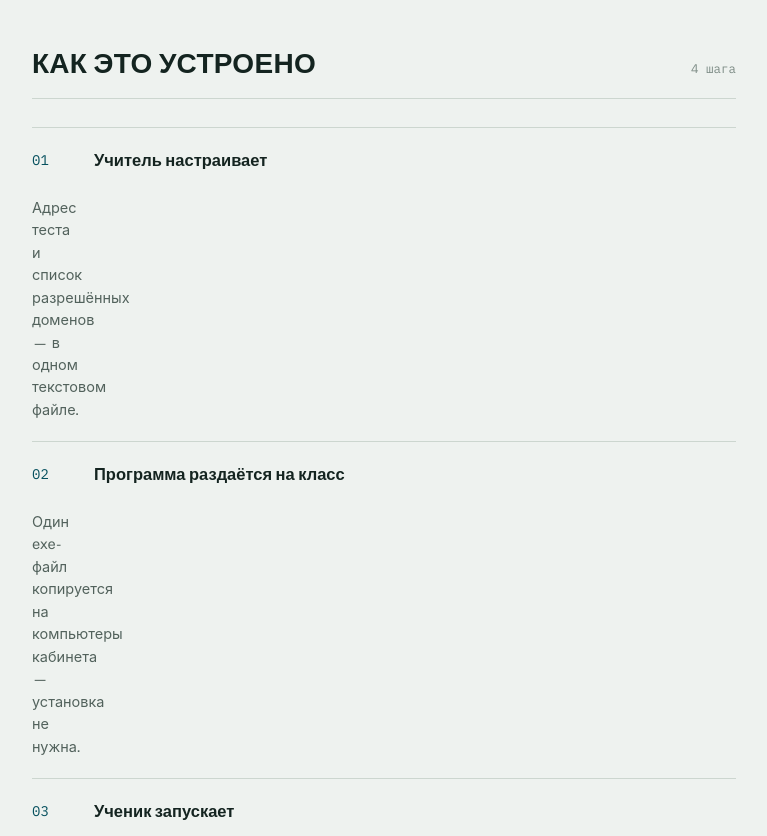
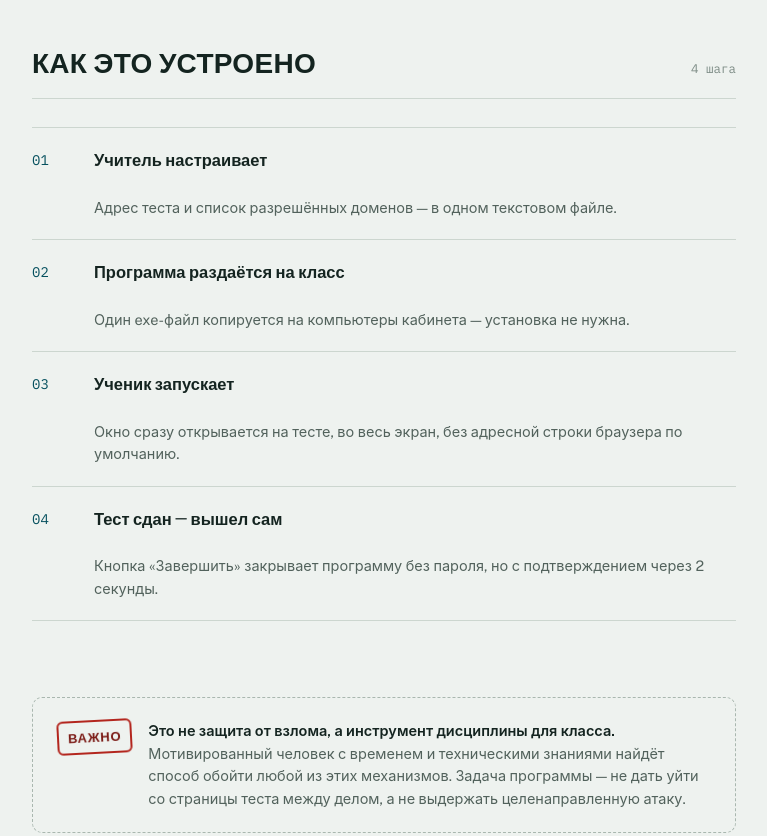
Before and after one commit to YerzhanBazargali/YerzhanBazargali.github.io, a plain HTML site: page index.html in a window 1280 px wide. Shown: the part 1500-2336 px from the top of the page, without its empty margins (256-1023 px from the left). Drawn offline with nearby package versions, Linux system fonts and the light colour scheme.

Commit message:
Fix step-list layout: paragraph was collapsing into the number column

```diff
--- a/index.html
+++ b/index.html
@@ -345,19 +345,27 @@
   .step:last-child { border-bottom: 1px solid var(--line); }
   .step::before {
     content: counter(step, decimal-leading-zero);
+    grid-column: 1;
+    grid-row: 1 / 3;
     font-family: 'IBM Plex Mono', monospace;
     font-size: 14px;
     color: var(--teal-ink);
     padding-top: 2px;
   }
   .step h3 {
+    grid-column: 2;
     font-size: 16.5px;
     font-weight: 600;
     letter-spacing: 0;
     text-transform: none;
     margin-bottom: 5px;
   }
-  .step p { margin: 0; font-size: 14.5px; color: var(--ink-muted); }
+  .step p {
+    grid-column: 2;
+    margin: 0;
+    font-size: 14.5px;
+    color: var(--ink-muted);
+  }
 
   /* honesty note — stamp styling */
 
```
